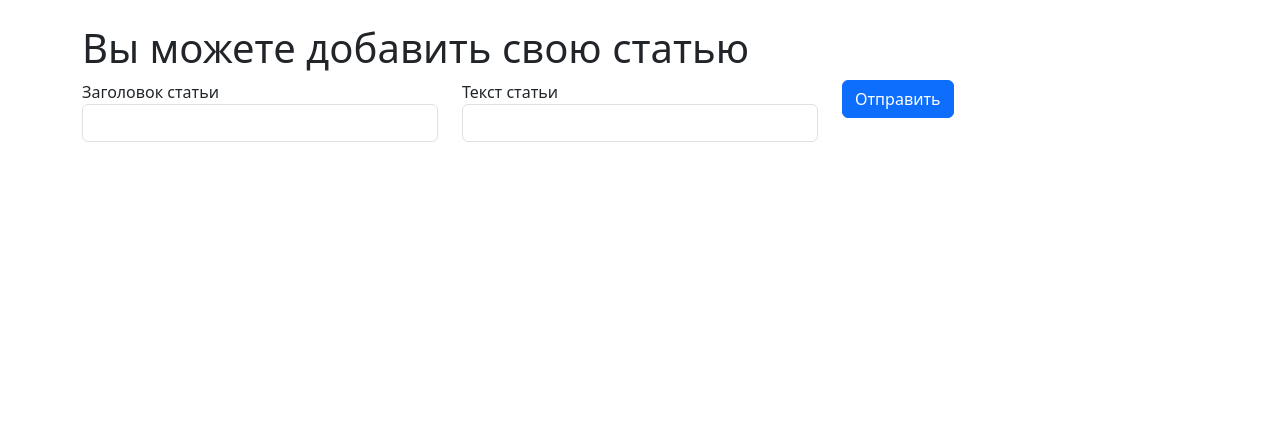
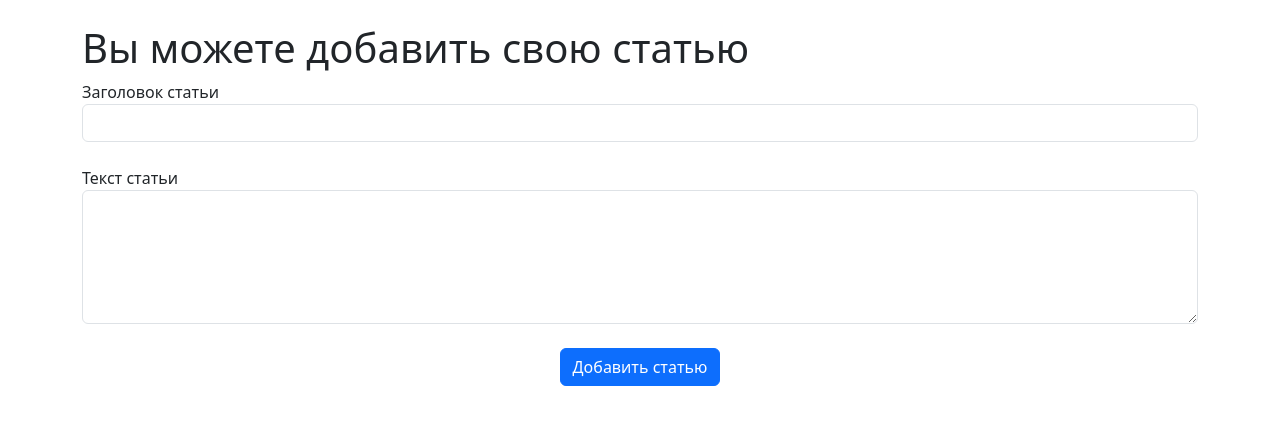
Before and after one commit to enkeow/run_projects, a Flask app: template templates/article.html in a window 1280 px wide. Shown: the part 56-481 px from the top of the page. Run offline with Flask 3, Linux system fonts and the light colour scheme; the template is opened without the code that fills it: values that come from a table or form of the project are taken from there, others are empty.

Commit message:
добавила html article

```diff
--- a/app.py
+++ b/app.py
@@ -1,4 +1,4 @@
-from flask import Flask, render_template, flash
+from flask import Flask, render_template, flash, request
 from model import (
     db,
     User,
@@ -21,33 +21,31 @@ app.config['SQLALCHEMY_DATABASE_URI'] = 'postgresql://postgres:Konako325@localho
 db.init_app(app)
 migrate = Migrate(app, db)
 
+app.secret_key = 'dovlatov-chemodan'
 
 @app.route("/")
 def main_page():
     return render_template("main_page.html")
 
 
-@app.route("/article")
-def article():
-    db.session
-    return render_template("article.html")
-
-
-@app.route("/article", methods=["POST"])
+@app.route("/article", methods=["POST", "GET"])
 def add_article():
     form = LoginForm()
-    if form.validate_on_submit():
-        title = form.title.data
-        text = form.text.data
-        article= Article_run(
-            title=title,
-            text=text
-        )
-        db.session.add(article)
-        db.session.commit()
-        flash('Статья успешно добавлена на сайт')
-        return render_template('articles.html', form=form)
-    #return render_template('add_article.html', form=form)
+    if request.method == "GET":
+        return render_template("article.html", form=form)
+    elif request.method == 'POST':
+        if form.validate_on_submit():
+            title = form.title.data
+            text = form.text.data
+            article= Article_run(
+                title=title,
+                text=text
+            )
+            db.session.add(article)
+            db.session.commit()
+            flash('Статья успешно добавлена на сайт')
+            return render_template('main_page.html', form=form)
+    return render_template('main_page.html', form=form)
 
 
 
--- a/forms.py
+++ b/forms.py
@@ -9,9 +9,9 @@
         validators=[DataRequired()],
         render_kw={"class": "form-control"}
     )
-    text = StringField(
+    text = TextAreaField(
         'Текст статьи',
         validators=[DataRequired()],
-        render_kw={"class": "form-control"}
+        render_kw={"class": "form-control text", "rows": 5}
     )
     submit = SubmitField('Отправить', render_kw={"class": "btn btn-primary"})
--- a/templates/article.html
+++ b/templates/article.html
@@ -4,18 +4,18 @@
 <h1>Вы можете добавить свою статью</h1>
 <div class="row">
     <div class="col-sm">
-      <form action = "" method = 'POST'>
-        {{ form.title.label }}<br>
-        {{ form.title(class="form-control") }}
-      </form>
-    </div>
-    <div class="col-sm">
-        {{ form.text.label }}<br>
-        {{ form.text(class="form-control") }}
-    </div>
-    <div class="col-sm">
-      {{ form.submit(class="btn btn-primary") }}
+        <form action="" method="post">
+            {{ form.csrf_token }}
+            {{ form.title.label }}<br>
+            {{ form.title(class="form-control text") }}
+            <br>
+            {{ form.text.label }}<br>
+            {{ form.text(class="form-control text") }}
+            <br>
+            <div class="d-flex justify-content-center">
+                <button type="submit" class="btn btn-primary">Добавить статью</button>
+            </div>
+        </form>
     </div>
 </div>
-
 {% endblock %}
```
Also changed, not shown: templates/article_page.html (renamed from templates/add_article.html).
